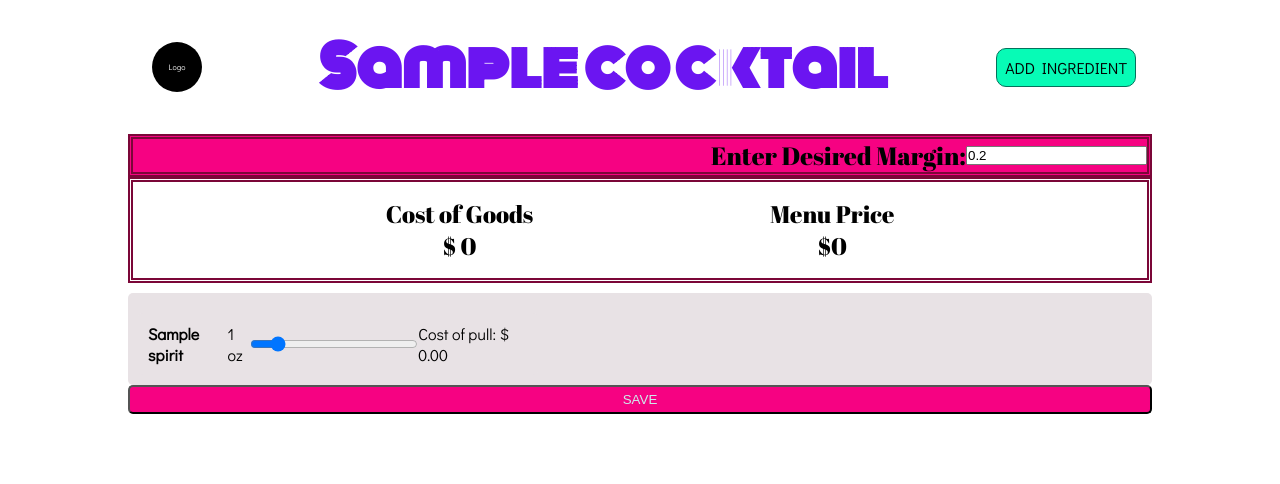
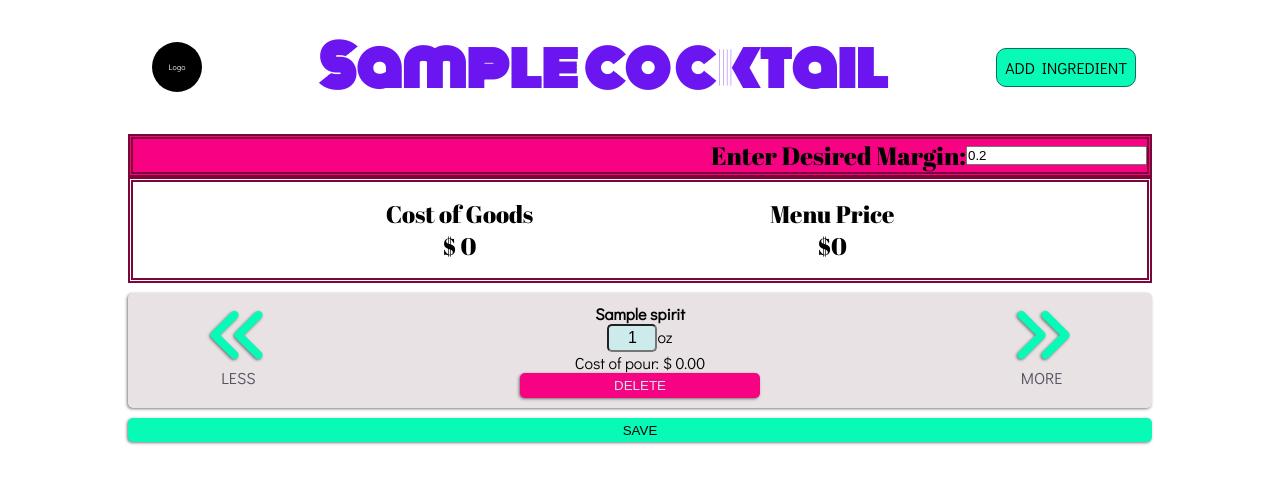
Before and after one commit to Momentum-Bev-Direct/Beverage-Director, a Django app: page /cocktails/1/ in a window 1280 px wide. Shown: the top 484 px of the page. Run offline with Django 3.2, Linux system fonts and the light colour scheme; tables that the repository leaves empty hold one stand-in row (values such as "Sample post"); parts of the project's set-up code (start-up, migrations or seed data) failed here and were passed over; some libraries are stand-ins or nearby versions.

Commit message:
discarded sliders in favor of add/subtract buttons

```diff
--- a/static/css/style.css
+++ b/static/css/style.css
@@ -15,6 +15,7 @@
     --shadow_green: #04725c;
     --DarkPurple: #070708;
     --stroke_dark: #070708;
+    --stroke_lighter: #53535f;
     --shadow_dark: #07070885;
     --LightBlue: #cdebeb;
     --highlight_blue: #cdebeb;
@@ -204,6 +205,11 @@ body {
     padding: .3rem;
     border-radius: 5px;
 }
+
+.btn:hover {
+    color: var(--stroke_dark);
+}
+
 .menu-item {
     display: flex;
     width: 100%;
@@ -256,12 +262,58 @@ body {
     border: none;
     border-style: none;
     outline: none;
+}
 
+.fa-angle-double-left, .fa-angle-double-right {
+    color: var(--background_2);
+    font-size: 4rem;
+    text-shadow: -1px 1px 3px var(--shadow_dark);
+}
+
+.fa-angle-double-left:hover, .fa-angle-double-right:hover {
+    color: var(--stroke_dark);
+}
+
+.menu-input {
+    height: 100%;
+    width: 20%;
+}
+
+.menu-mid {
+    height: 100%;
+    width: 60%;
+    flex-wrap: wrap;
+    text-align: center;
+}
+
+.menu-mid input{
+    padding: 3px;
+    border-radius: 5px;
+    background-color: var(--highlight_blue);
+    font-size: 1rem;
+    width: 50px;
+    text-align: center;
 }
 
 /* ----OVERWRITERS DON'T PUT ANYTHING BELOW THIS UNLESS IT'S AN OVERWRITER----- */
 .pnk-bg {
     background-color: var(--highlight_pink)
+}
+
+.green-bg {
+    background-color: var(--background_2)
+}
+
+.text-dark {
+    color: var(--stroke_dark)
+}
+
+.light-stroke {
+    color: var(--stroke_lighter);
+}
+
+.justify-self {
+    justify-self: center;
 }
 
 .bold {
@@ -273,4 +325,22 @@ body {
 
 .default-shadow {
     box-shadow: -1px 1px 3px var(--shadow_dark);
+    border: none;
 }
+
+.wide-100 {
+    width: 100%;
+}
+
+.center-txt {
+    text-align: center;
+}
+
+.vert-margin-10 {
+    margin-top: 10px;
+    margin-bottom: 10px;
+}
+
+.center-butt {
+    width: 40%;
+}
--- a/templates/base.html
+++ b/templates/base.html
@@ -6,6 +6,7 @@
     <meta name="viewport" content="width=device-width, initial-scale=1.0">
     <link href="https://fonts.googleapis.com/css2?family=Abril+Fatface&family=Didact+Gothic&family=Monoton&family=Orbitron:wght@500&family=Zilla+Slab&display=swap" rel="stylesheet">
     <link rel="stylesheet" type='text/css' href="{% static 'css/style.css' %}">
+    <script src="https://kit.fontawesome.com/a1221e6993.js" crossorigin="anonymous"></script>
     <title>
     {% block title %}{% endblock %}
     </title>
--- a/templates/bevdir/drink_builder_edit.html
+++ b/templates/bevdir/drink_builder_edit.html
@@ -31,11 +31,11 @@ const cocktail = {{ cocktail|safe }}
         </div>
     </div>
 
-    <div v-for="shot in cocktail.shots" class="menu-item">
+    <div v-for="shot in cocktail.shots" class="menu-item default-shadow">
       <shot-line v-bind:shot="shot" v-bind:id="shot.id" v-on:change="updateTotal"></shot-line>
     </div>
 
-    <button class='btn' type="button">SAVE</button>
+    <button class='btn green-bg default-shadow vert-margin-10 text-dark' type="button">SAVE</button>
 </div>
 
 <script>
@@ -67,33 +67,61 @@ const instance = axios.create({
 
 let allPours = document.querySelectorAll('.pour-cost')
 // ----------------------------------VUE COMPONENTS---------------------------------------
+
 const ShotLine = {
   delimiters: ['[[', ']]'],
   props: {
     shot: Object,
   },
+  compontents:{
+    VueSlider: window['vue-slider-component']
+  },
   data: function(){
     return {
       volume: this.shot.volume,
-      pullCost: 0,
+      pourCost: 0,
     }
   },
   template:`
-  <div>
-    <div class='menu-item'>
-      <p class='bold'>[[ shot.brandname ]]</p>
-      <p class='vol-display'>[[ volume ]] oz</p>
-      <input v-model="volume" v-on:change="adjustPullCost" v-on:change="$emit('change')" type="range" min=".25" max="6" step=".25" class="slider"/>
-      <p>Cost of pull: $ <span class="pull-cost">[[ pullCost ]]</span></p>
+  <div class="wide-100 flex">
+    <div class="wide-100 flex">
+      <div class="menu-input center-txt">
+        <i @click="subtractVolume"class="fas fa-angle-double-left" title="decrease pour volume by 0.25 oz"></i>
+        <p class="light-stroke">LESS</p>
+      </div>
+      <div class="menu-mid">
+        <p class='bold wide-100 center-txt'>[[ shot.brandname ]]</p>
+        <div class='wide-100 center-txt'>
+        <input v-model="volume" placeholder="custom"/><label>oz</lable>
+        </div>
+        <p class="wide-100 center-txt">Cost of pour: $ <span class="pour-cost">[[ adjustedPourCost ]]</span></p>
+        <button v-on:click="deleteShot(shot.id)" class="btn center-butt default-shadow">DELETE</button>
+      </div>
+      <div class="menu-input center-txt">
+        <i @click="addVolume" class="fas fa-angle-double-right" title="increase pour volume by 0.25 oz"></i>
+        <p class="light-stroke">MORE</p>
+      </div>
     </div>
+
   </div>`,
   methods: {
-    adjustPullCost: function(){
-      this.pullCost = (parseFloat(this.shot.cost) * parseFloat(this.volume)).toFixed(2)
+    deleteShot: function(id){
+      console.log('stuff')
+    },
+    addVolume: function(){
+      this.volume+=0.25
+    },
+    subtractVolume: function(){
+      this.volume-=0.25
+    }
+  },
+  computed: {
+    adjustedPourCost: function(){
+      return (parseFloat(this.shot.cost) * parseFloat(this.volume)).toFixed(2)
     }
   },
   mounted (){
-      this.pullCost = (parseFloat(this.shot.cost) * parseFloat(this.volume)).toFixed(2)
+      this.pourCost = (parseFloat(this.shot.cost) * parseFloat(this.volume)).toFixed(2)
   }
 }
 
@@ -160,8 +188,7 @@ let app = new Vue({
     updateTotal: function(){
       this.totalCost = 0
       output = 0
-      allInputs = document.querySelectorAll('.pull-cost')
-      console.log(allInputs)
+      allInputs = document.querySelectorAll('.pour-cost')
       for (let input of allInputs){
         output+= parseFloat(input.textContent)
       }
@@ -169,7 +196,19 @@ let app = new Vue({
       this.menuPrice = (parseFloat(this.totalCost)*parseFloat(this.targetMargin)+parseFloat(this.totalCost)).toFixed(2)
     }
   },
+  computed: {
+    getTotalCost: function(){
+      output = 0
+      allInputs = document.querySelectorAll('.pour-cost')
+      for (let input of allInputs){
+        output+= parseFloat(input.textContent)
+      }
+      return output.toFixed(2)
+    }
+  }
 })
+
+// <input v-model="volume" v-on:change="adjustPourCost" v-on:change="$emit('change')" type="range" min=".25" max="6" step=".25" class="slider"/>
 </script>
 
 {% endblock %}
```
